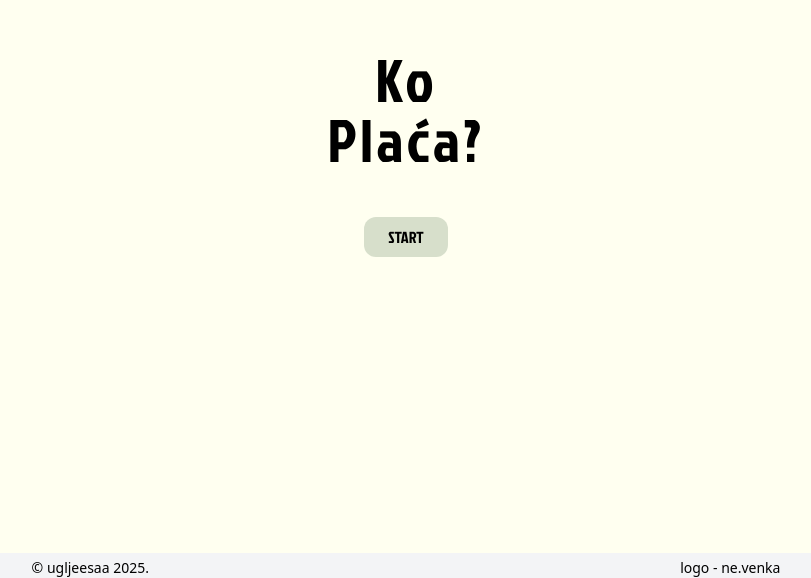
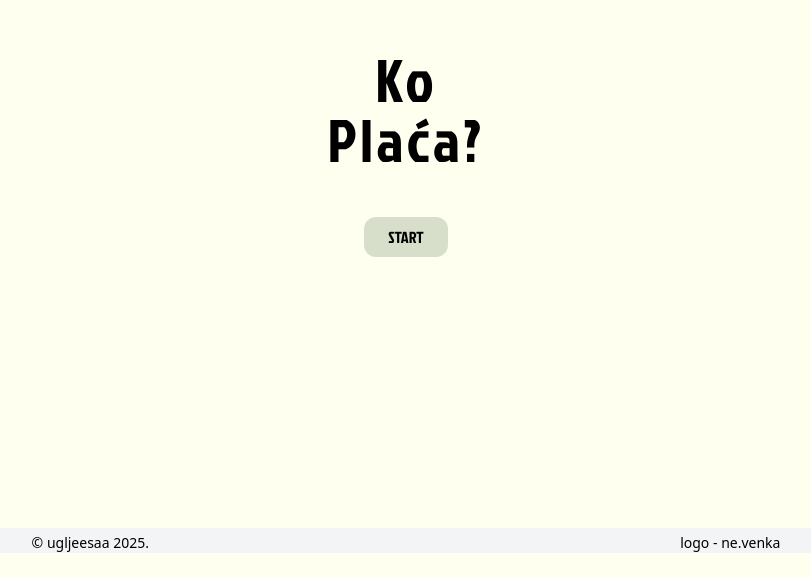
Before and after one commit to ugljesadotbog/ko-Placa, a React (Vite) app: page / in a window 1280 px wide. Shown: the part 247-825 px from the top of the page, without its empty margins (234-1045 px from the left). After the commit the page ends 800 px from the top, so only its background shows below. Built offline with nearby package versions, Linux system fonts and the light colour scheme; no server answers.

Commit message:
fixed footer

```diff
--- a/src/App.jsx
+++ b/src/App.jsx
@@ -36,7 +36,7 @@ const App = () => {
   };
 
   return (
-    <>
+    <div className="app-container">
       <main>
         {currentStep === "home" && (
           <Home
@@ -92,10 +92,10 @@ const App = () => {
           />
         )}
       </main>
-      <footer>
+      <footer className="absolute bottom-0 w-full">
         <Footer />
       </footer>
-    </>
+    </div>
   );
 };
 
--- a/src/Footer/Footer.jsx
+++ b/src/Footer/Footer.jsx
@@ -2,7 +2,7 @@ import React from "react";
 
 const Footer = () => {
   return (
-    <div className=" flex items-center justify-around bg-gray-100 pt-1.25 text-center">
+    <div className="flex items-center justify-around bg-gray-100 pt-1.25 text-center">
       <p className="font-light text-sm">
         &copy; <a href="https://www.instagram.com/ugljeesaaa">ugljeesaa</a>{" "}
         2025.
```
